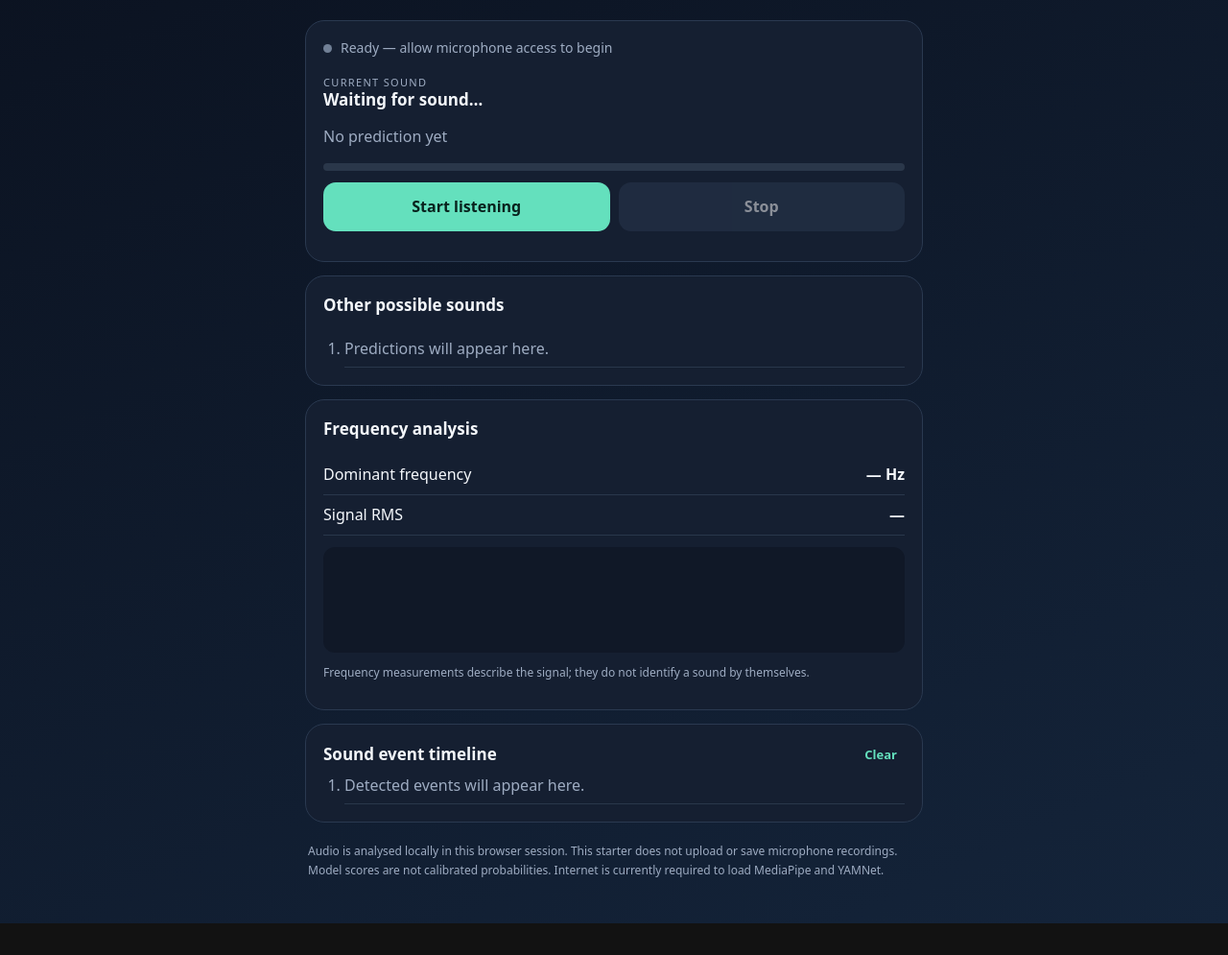
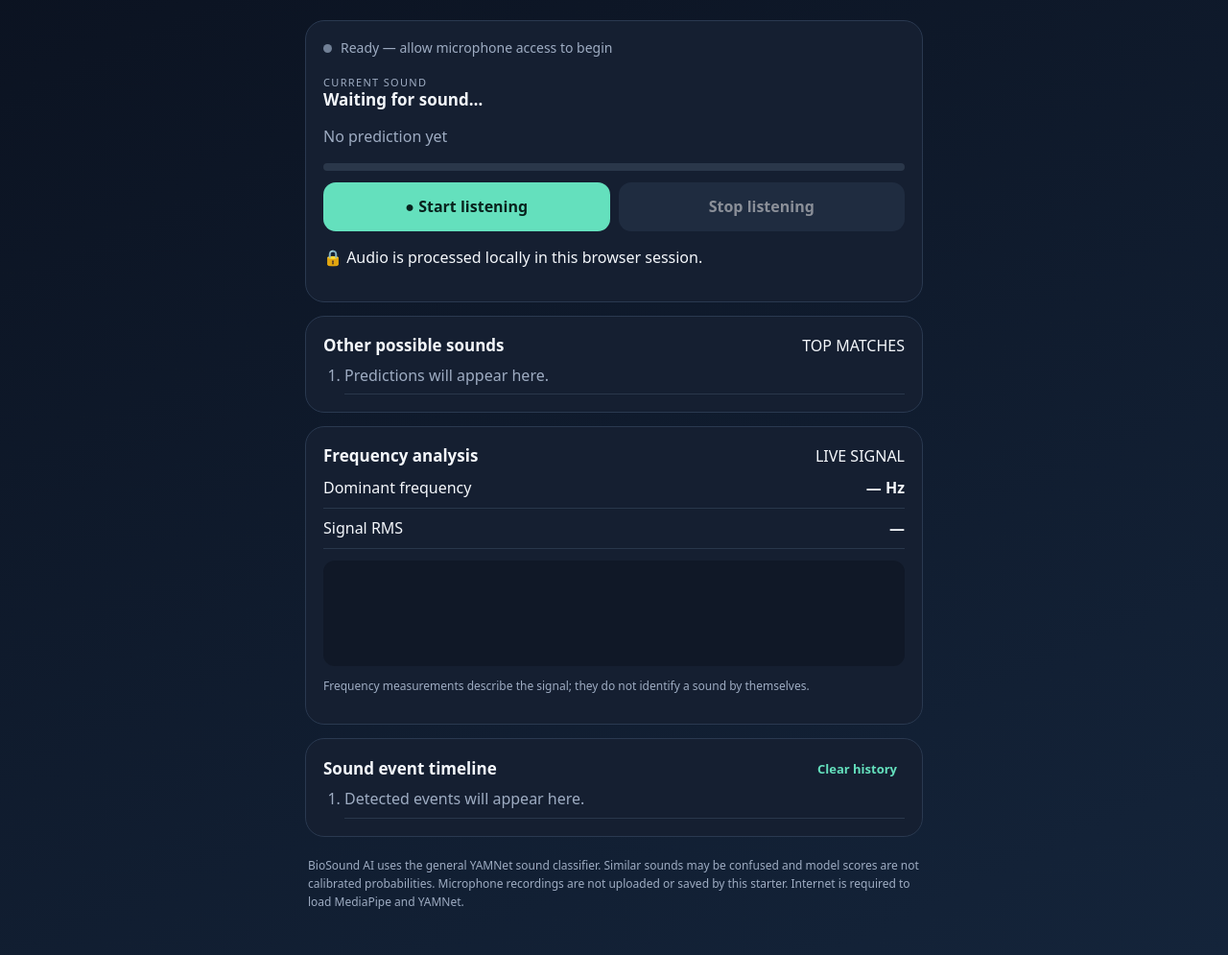
Before and after one commit to tamilselvan391396-prog/BioSound-AI-4.0-, a plain HTML site: page index.html in a window 1280 px wide. Shown: the part 94-1089 px from the top of the page at 96% size. Before the commit the page ends 1056 px from the top, so only its background shows below. Drawn offline with Linux system fonts and the light colour scheme; files that its build step writes are made by us from their sources.

Commit message:
Modify HTML structure and content for improvements
Updated theme color and description for clarity. Changed button text for better user experience.

```diff
--- a/index.html
+++ b/index.html
@@ -1,56 +1,98 @@
+
 <!doctype html>
 <html lang="en">
 <head>
   <meta charset="utf-8">
   <meta name="viewport" content="width=device-width,initial-scale=1,viewport-fit=cover">
-  <meta name="theme-color" content="#101827">
-  <meta name="description" content="BioSound AI — live environmental sound recognition">
+  <meta name="theme-color" content="#07111f">
+  <meta name="description" content="BioSound AI — live environmental sound recognition and audio analysis">
   <link rel="manifest" href="./manifest.webmanifest">
-  <link rel="stylesheet" href="./web/css/style.css">
+  <link rel="stylesheet" href="./style.css">
   <title>BioSound AI 4.0</title>
 </head>
 <body>
   <main class="app">
     <header class="brand">
       <div class="logo" aria-hidden="true">◉</div>
-      <div><h1>BioSound AI</h1><p>4.0 · Live sound recognition</p></div>
+      <div>
+        <h1>BioSound AI</h1>
+        <p>4.0 · Live sound recognition</p>
+      </div>
+      <span class="version">AI AUDIO LAB</span>
     </header>
 
-    <section class="panel">
-      <div class="status"><span id="statusDot" class="dot"></span><span id="statusText">Ready — allow microphone access to begin</span></div>
+    <section class="hero panel">
+      <div class="status">
+        <span id="statusDot" class="dot"></span>
+        <span id="statusText">Ready — allow microphone access to begin</span>
+      </div>
+
       <p class="eyebrow">CURRENT SOUND</p>
       <h2 id="currentSound" class="current">Waiting for sound…</h2>
       <p id="currentScore" class="muted">No prediction yet</p>
+
       <div class="meter"><span id="scoreMeter"></span></div>
+
       <div class="actions">
-        <button id="startButton">Start listening</button>
-        <button id="stopButton" class="secondary" disabled>Stop</button>
+        <button id="startButton">● Start listening</button>
+        <button id="stopButton" class="secondary" disabled>Stop listening</button>
       </div>
+
       <p id="errorText" class="error" role="alert"></p>
+      <p class="privacy-note">🔒 Audio is processed locally in this browser session.</p>
     </section>
 
     <section class="panel">
-      <h2>Other possible sounds</h2>
-      <ol id="alternatives" class="alternatives"><li class="muted">Predictions will appear here.</li></ol>
+      <div class="section-heading">
+        <h2>Other possible sounds</h2>
+        <span class="mini-tag">TOP MATCHES</span>
+      </div>
+      <ol id="alternatives" class="alternatives">
+        <li class="muted">Predictions will appear here.</li>
+      </ol>
     </section>
 
     <section class="panel">
-      <h2>Frequency analysis</h2>
-      <div class="metric"><span>Dominant frequency</span><strong id="frequencyValue">— Hz</strong></div>
-      <div class="metric"><span>Signal RMS</span><strong id="rmsValue">—</strong></div>
-      <canvas id="spectrum" width="640" height="180" aria-label="Live frequency spectrum"></canvas>
-      <p class="muted small">Frequency measurements describe the signal; they do not identify a sound by themselves.</p>
+      <div class="section-heading">
+        <h2>Frequency analysis</h2>
+        <span class="mini-tag">LIVE SIGNAL</span>
+      </div>
+
+      <div class="metrics">
+        <div class="metric">
+          <span>Dominant frequency</span>
+          <strong id="frequencyValue">— Hz</strong>
+        </div>
+        <div class="metric">
+          <span>Signal RMS</span>
+          <strong id="rmsValue">—</strong>
+        </div>
+      </div>
+
+      <canvas id="spectrum" width="640" height="180"
+        aria-label="Live frequency spectrum"></canvas>
+
+      <p class="muted small">
+        Frequency measurements describe the signal; they do not identify a sound by themselves.
+      </p>
     </section>
 
     <section class="panel">
-      <div class="section-heading"><h2>Sound event timeline</h2><button id="clearHistory" class="text-button">Clear</button></div>
-      <ol id="timeline" class="timeline"><li class="muted">Detected events will appear here.</li></ol>
+      <div class="section-heading">
+        <h2>Sound event timeline</h2>
+        <button id="clearHistory" class="text-button">Clear history</button>
+      </div>
+      <ol id="timeline" class="timeline">
+        <li class="muted">Detected events will appear here.</li>
+      </ol>
     </section>
+
     <footer class="muted small">
-      Audio is analysed locally in this browser session. This starter does not upload or save microphone recordings.
-      Model scores are not calibrated probabilities. Internet is currently required to load MediaPipe and YAMNet.
+      BioSound AI uses the general YAMNet sound classifier. Similar sounds may be confused and model scores are not calibrated probabilities.
+      Microphone recordings are not uploaded or saved by this starter. Internet is required to load MediaPipe and YAMNet.
     </footer>
   </main>
-  <script type="module" src="./web/js/app.js"></script>
+
+  <script type="module" src="./app.js"></script>
 </body>
 </html>
```
